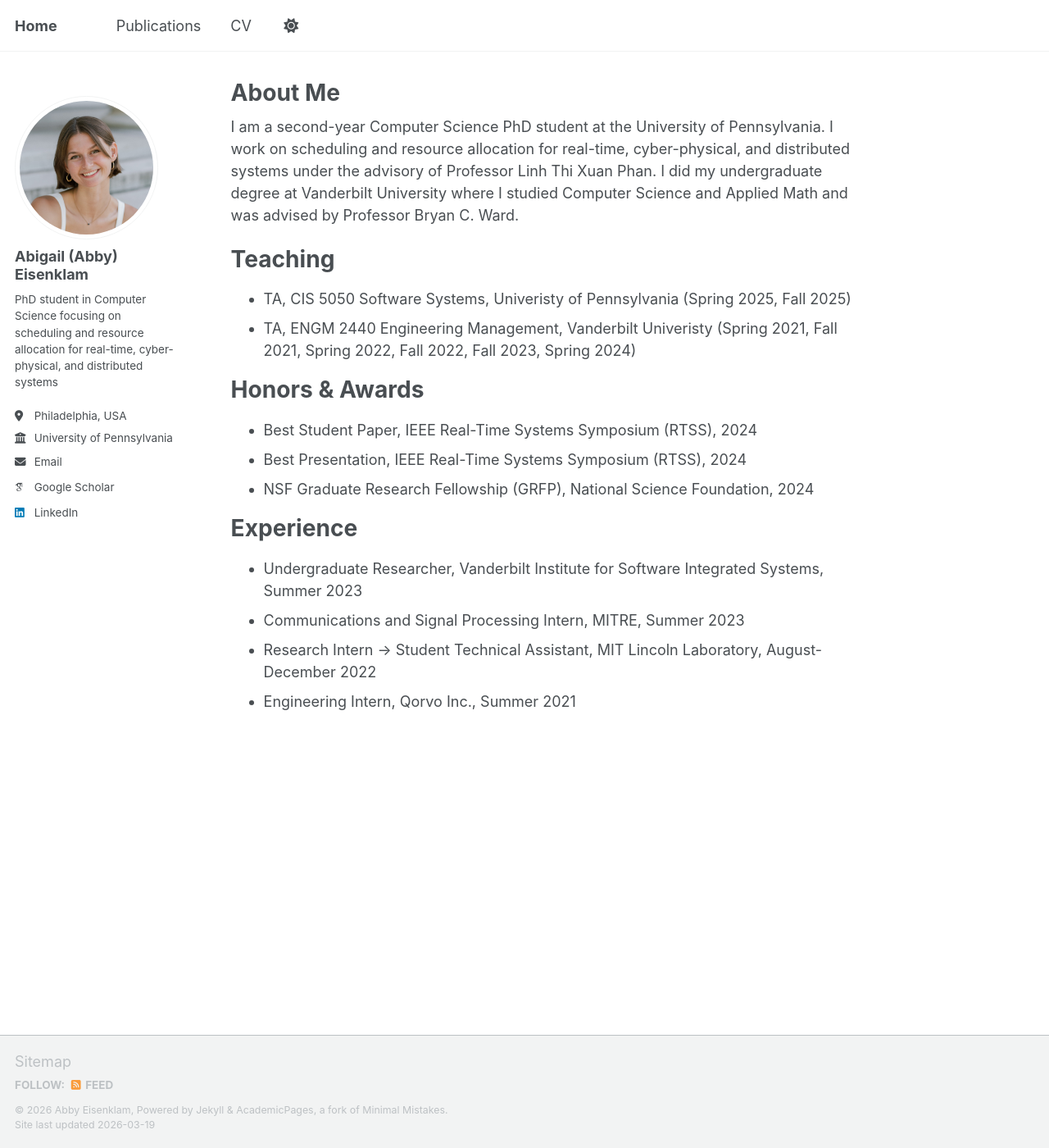
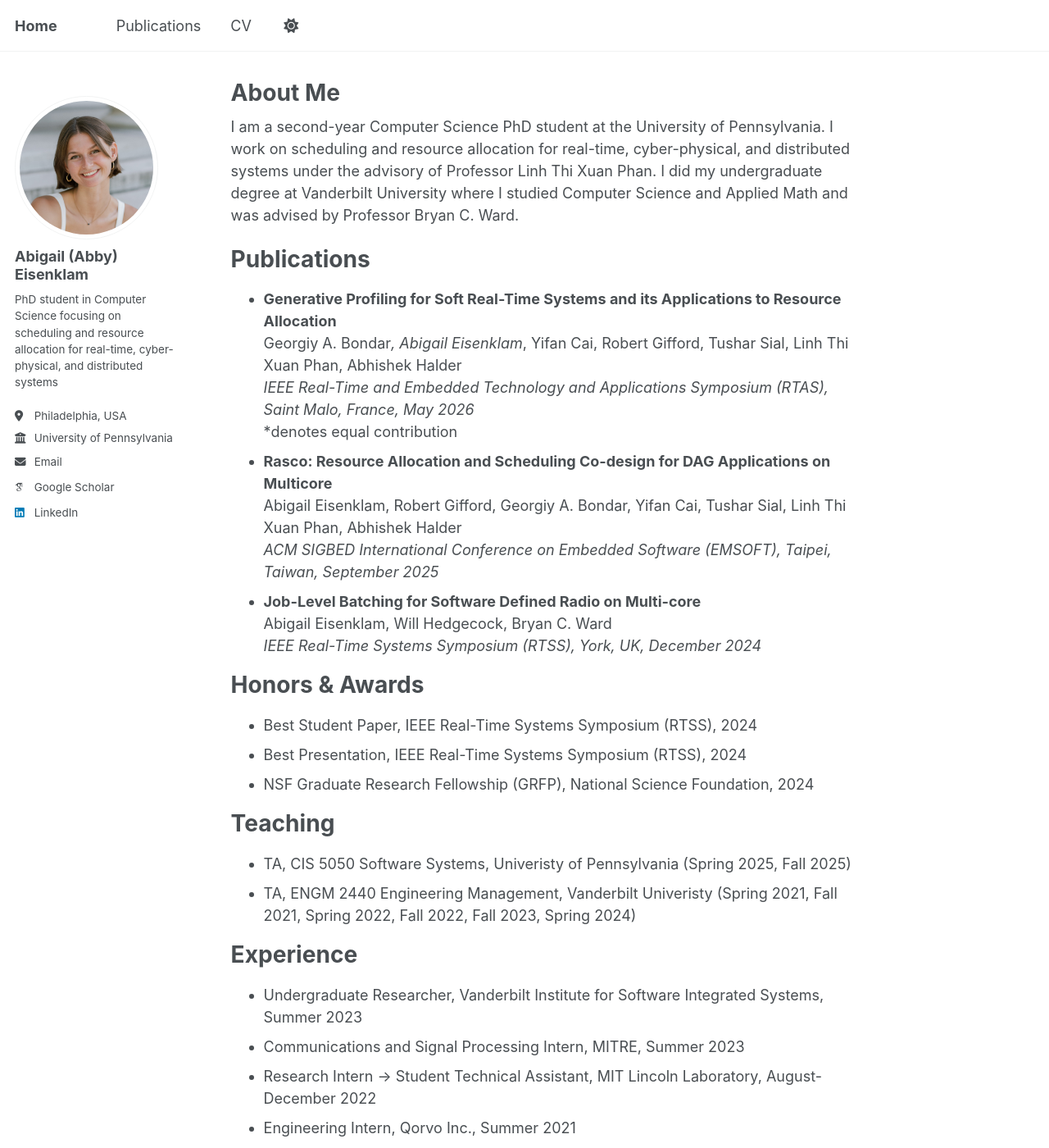
Before and after one commit to abbyeisenklam/abbyeisenklam.github.io, a Jekyll site: the page built from _pages/about.md, in a window 1280 px wide and 1400 px high. Shown: the whole window at 82% size. Built offline with Jekyll 4.4.1, drawn with Linux system fonts in a browser that asks for light colours; some web fonts are replaced; a script that is not in the unit is left out.

Commit message:
Pubs on first page

```diff
--- a/_pages/about.md
+++ b/_pages/about.md
@@ -9,10 +9,18 @@ redirect_from:
 
 I am a second-year Computer Science PhD student at the University of Pennsylvania. I work on scheduling and resource allocation for real-time, cyber-physical, and distributed systems under the advisory of Professor Linh Thi Xuan Phan. I did my undergraduate degree at Vanderbilt University where I studied Computer Science and Applied Math and was advised by Professor Bryan C. Ward.
 
-Teaching
+Publications
 ======
-* TA, CIS 5050 Software Systems, Univeristy of Pennsylvania (Spring 2025, Fall 2025)
-* TA, ENGM 2440 Engineering Management, Vanderbilt Univeristy (Spring 2021, Fall 2021, Spring 2022, Fall 2022, Fall 2023, Spring 2024)
+* **Generative Profiling for Soft Real-Time Systems and its Applications to Resource Allocation**  <br>
+Georgiy A. Bondar*, Abigail Eisenklam*, Yifan Cai, Robert Gifford, Tushar Sial, Linh Thi Xuan Phan, Abhishek Halder  <br>
+_IEEE Real-Time and Embedded Technology and Applications Symposium (RTAS), Saint Malo, France, May 2026_ <br>
+*denotes equal contribution
+* **Rasco: Resource Allocation and Scheduling Co-design for DAG Applications on Multicore** <br>
+Abigail Eisenklam, Robert Gifford, Georgiy A. Bondar, Yifan Cai, Tushar Sial, Linh Thi Xuan Phan, Abhishek Halder <br>
+_ACM SIGBED International Conference on Embedded Software (EMSOFT), Taipei, Taiwan, September 2025_
+* **Job-Level Batching for Software Defined Radio on Multi-core**  <br>
+Abigail Eisenklam, Will Hedgecock, Bryan C. Ward  <br>
+_IEEE Real-Time Systems Symposium (RTSS), York, UK, December 2024_
 
 Honors & Awards
 ======
@@ -20,6 +28,11 @@ Honors & Awards
 * Best Presentation, IEEE Real-Time Systems Symposium (RTSS), 2024
 * NSF Graduate Research Fellowship (GRFP), National Science Foundation, 2024
 
+Teaching
+======
+* TA, CIS 5050 Software Systems, Univeristy of Pennsylvania (Spring 2025, Fall 2025)
+* TA, ENGM 2440 Engineering Management, Vanderbilt Univeristy (Spring 2021, Fall 2021, Spring 2022, Fall 2022, Fall 2023, Spring 2024)
+
 Experience
 ======
 * Undergraduate Researcher, Vanderbilt Institute for Software Integrated Systems, Summer 2023
```
Also changed, not shown: _publications/rtas-26-genprofiling.md (+1 -1 lines).
